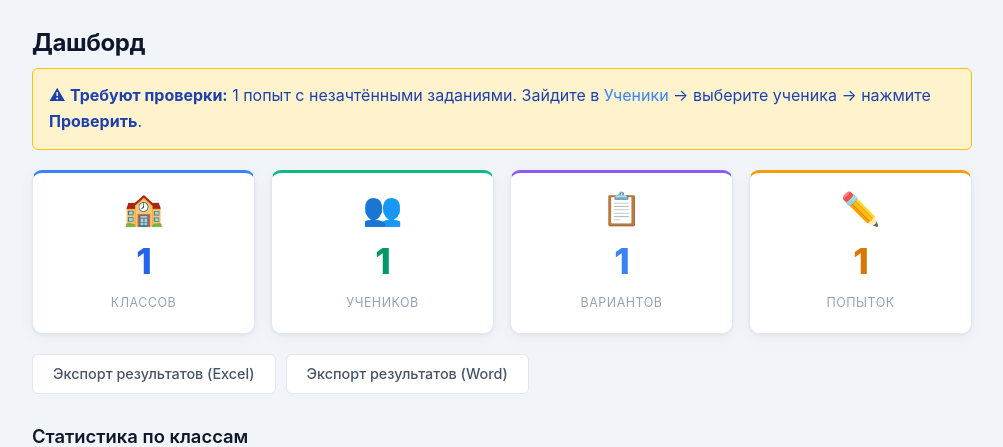
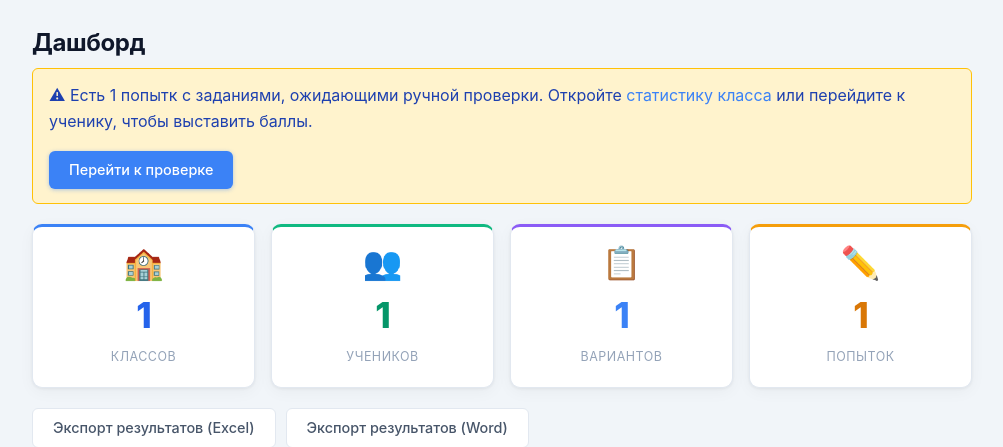
Before and after one commit to Lu7474/ogelegko, a Django app: page /admin/dashboard/ in a window 1280 px wide. Shown: the part 56-503 px from the top of the page, without its empty margins (138-1141 px from the left). Run offline with Django 5.2, Linux system fonts and the light colour scheme; a user stored in the database is signed in; tables that the repository leaves empty hold one stand-in row (values such as "Sample post"); data that the repository does not hold is empty.

Commit message:
fix: улучшить текст уведомления о попытках к проверке на дашборде
Более понятный текст + кнопка «Перейти к проверке» с фильтром has_pending.

```diff
--- a/templates/admin/dashboard.html
+++ b/templates/admin/dashboard.html
@@ -5,9 +5,10 @@
 <h1>Дашборд</h1>
 
 {% if pending_grading %}
-<div class="info-box" style="background:#fff3cd;border-color:#ffc107;margin-bottom:20px">
-    ⚠ <strong>Требуют проверки:</strong> {{ pending_grading }} попыт{{ pending_grading|pluralize:"ка,ки,ок" }} с незачтёнными заданиями.
-    Зайдите в <a href="{% url 'admin_students' %}">Ученики</a> → выберите ученика → нажмите <strong>Проверить</strong>.
+<div class="info-box" style="background:#fff3cd;border-color:#ffc107;margin-bottom:20px;display:flex;justify-content:space-between;align-items:center;gap:16px;flex-wrap:wrap;">
+    <span>⚠ Есть {{ pending_grading }} попытк{{ pending_grading|pluralize:"а,и," }} с заданиями, ожидающими ручной проверки.
+    Откройте <a href="{% url 'admin_students' %}">статистику класса</a> или перейдите к ученику, чтобы выставить баллы.</span>
+    <a href="{% url 'admin_students' %}?has_pending=1" class="btn btn-primary" style="white-space:nowrap;">Перейти к проверке</a>
 </div>
 {% endif %}
 
```
